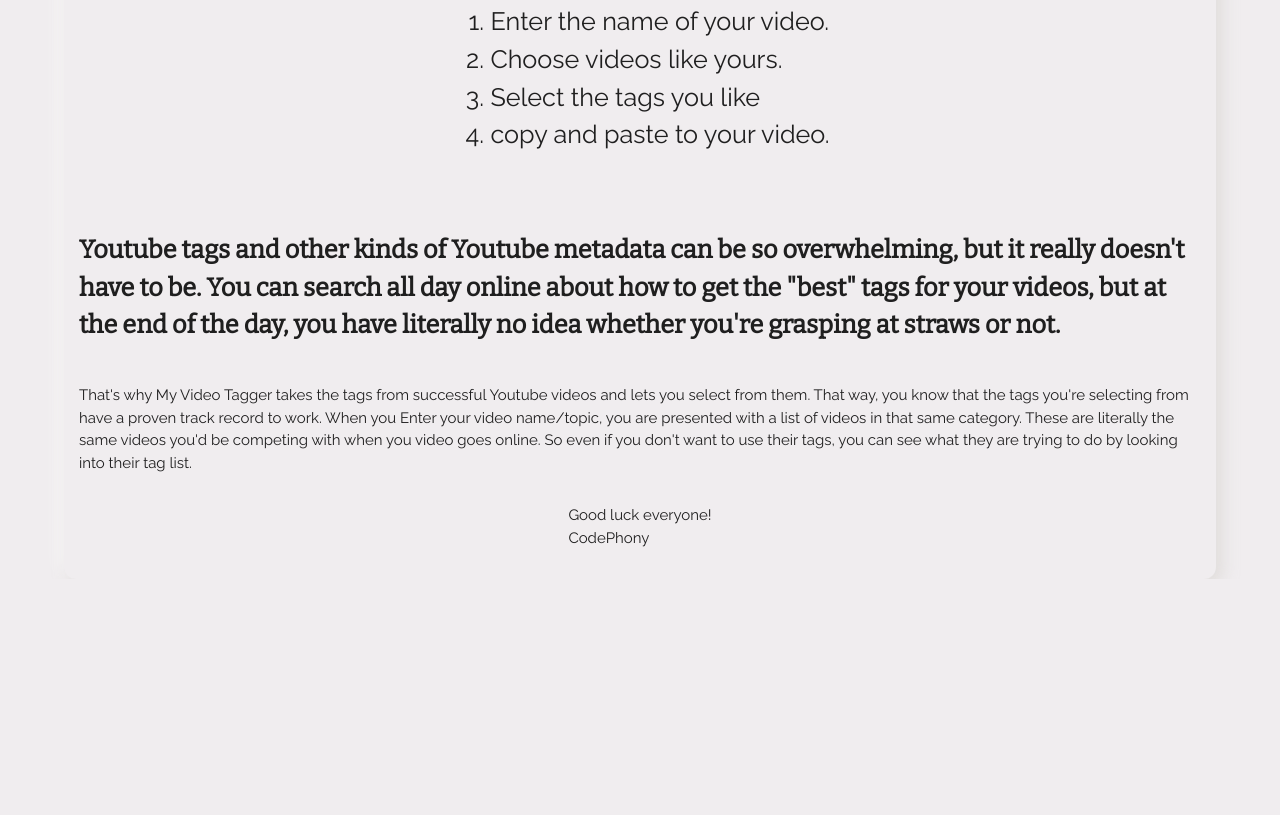
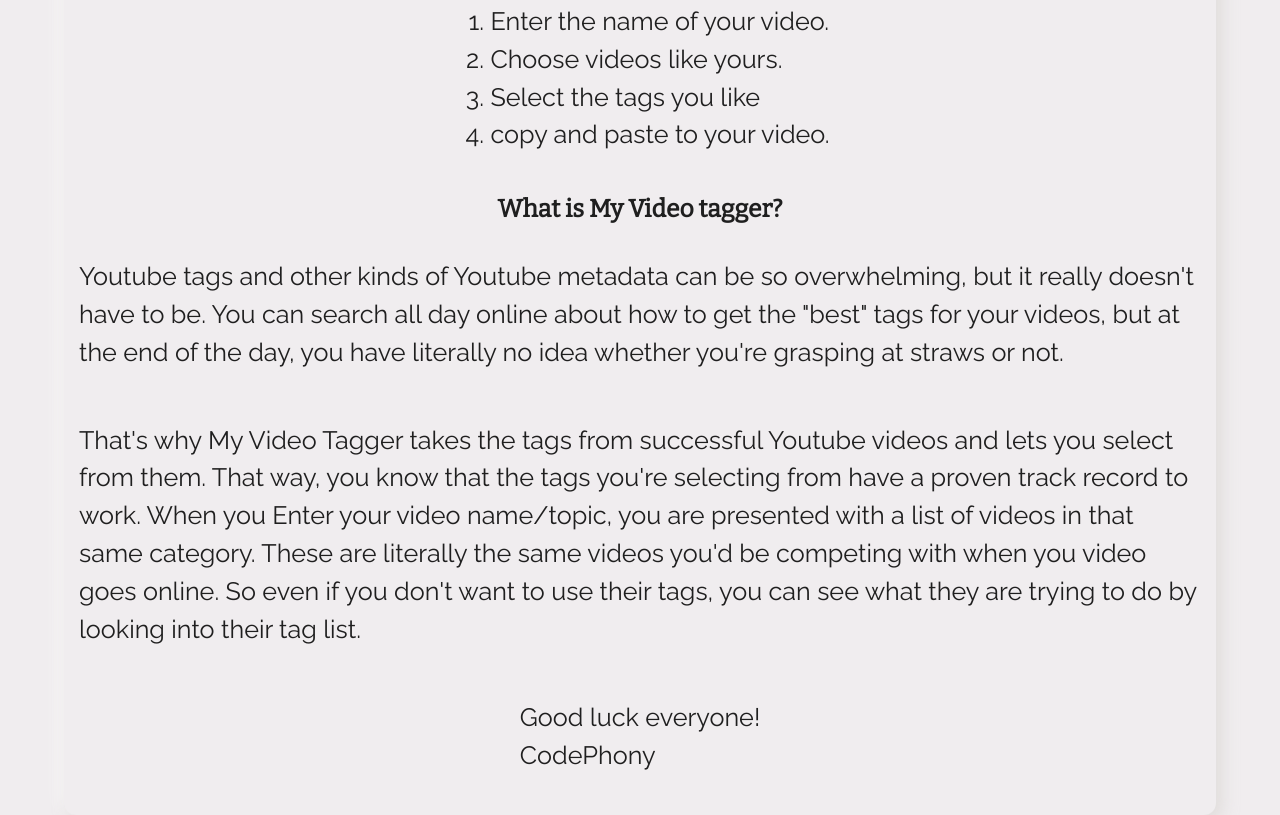
Before and after one commit to pnguy55/video-tagger, a React app: page client/public/index.html in a window 1280 px wide. Shown: the part 546-1361 px from the top of the page. Before the commit the page ends 1125 px from the top, so only its background shows below. Built offline with nearby package versions, Linux system fonts and the light colour scheme; no server answers; files whose address does not match are found by name.

Commit message:
Add seo text

```diff
--- a/client/public/index.html
+++ b/client/public/index.html
@@ -44,21 +44,21 @@
             <li>Select the tags you like</li>
             <li>copy and paste to your video.</li>
         </ol>
-        <h5> </h5>
-        <p style="font-family:var(--bitter); font-weight:800;" class='flow-text'>
+        <h5 style="font-family:var(--bitter); font-weight:800;"> What is My Video tagger?</h5 style="font-family:var(--bitter); font-weight:800;">
+        <p class='flow-text'>
           Youtube tags and other kinds of Youtube metadata can be so overwhelming,
           but it really doesn't have to be.  You can search all day online about how to get the "best"
           tags for your videos, but at the end of the day, you have literally no idea whether you're grasping at
           straws or not.
         </p>
-        <p>
+        <p class='flow-text'>
           That's why My Video Tagger takes the tags from successful Youtube videos and lets you select from them.
           That way, you know that the tags you're selecting from have a proven track record to work.  When you Enter
           your video name/topic, you are presented with a list of videos in that same category.  These are literally the same videos you'd
           be competing with when you video goes online.  So even if you don't want to use their tags, you can see what they
           are trying to do by looking into their tag list.
         </p>
-        <p>
+        <p class='flow-text'>
           Good luck everyone!<br>
           CodePhony
         </p>
```
